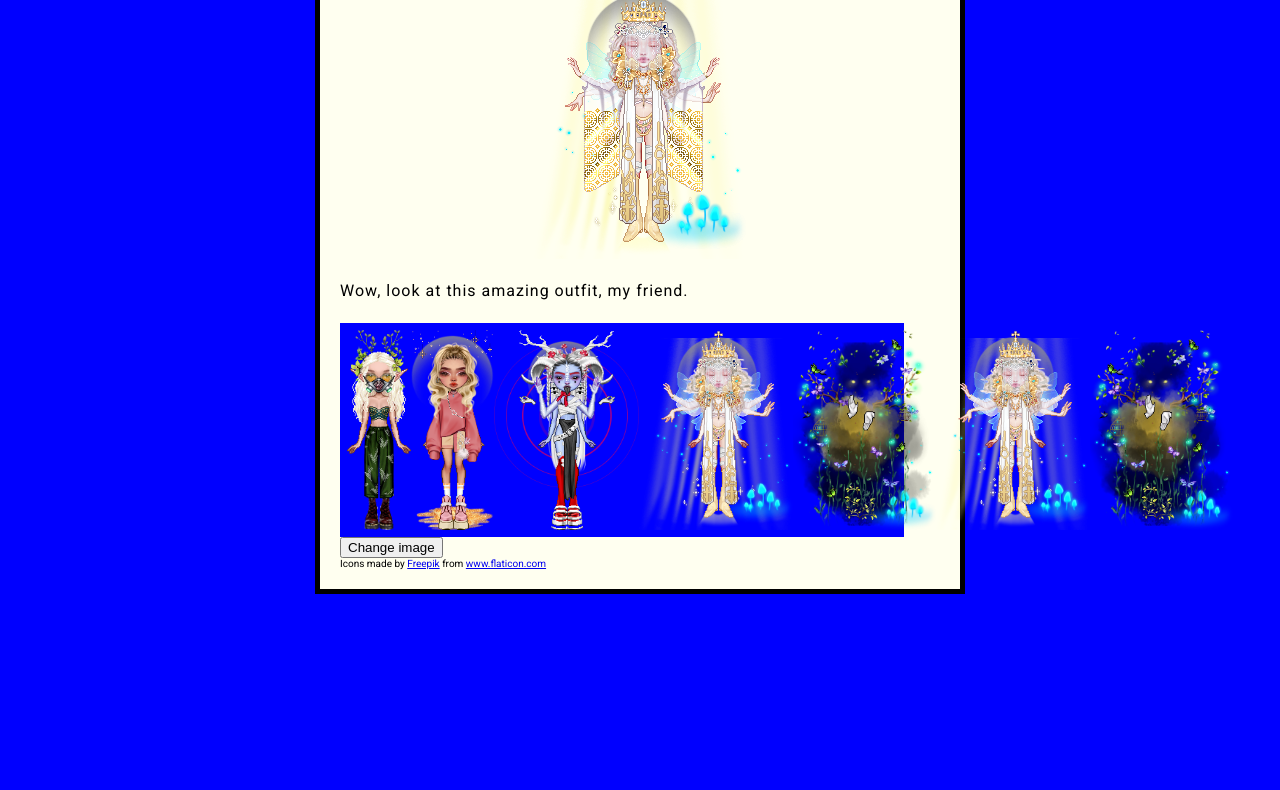
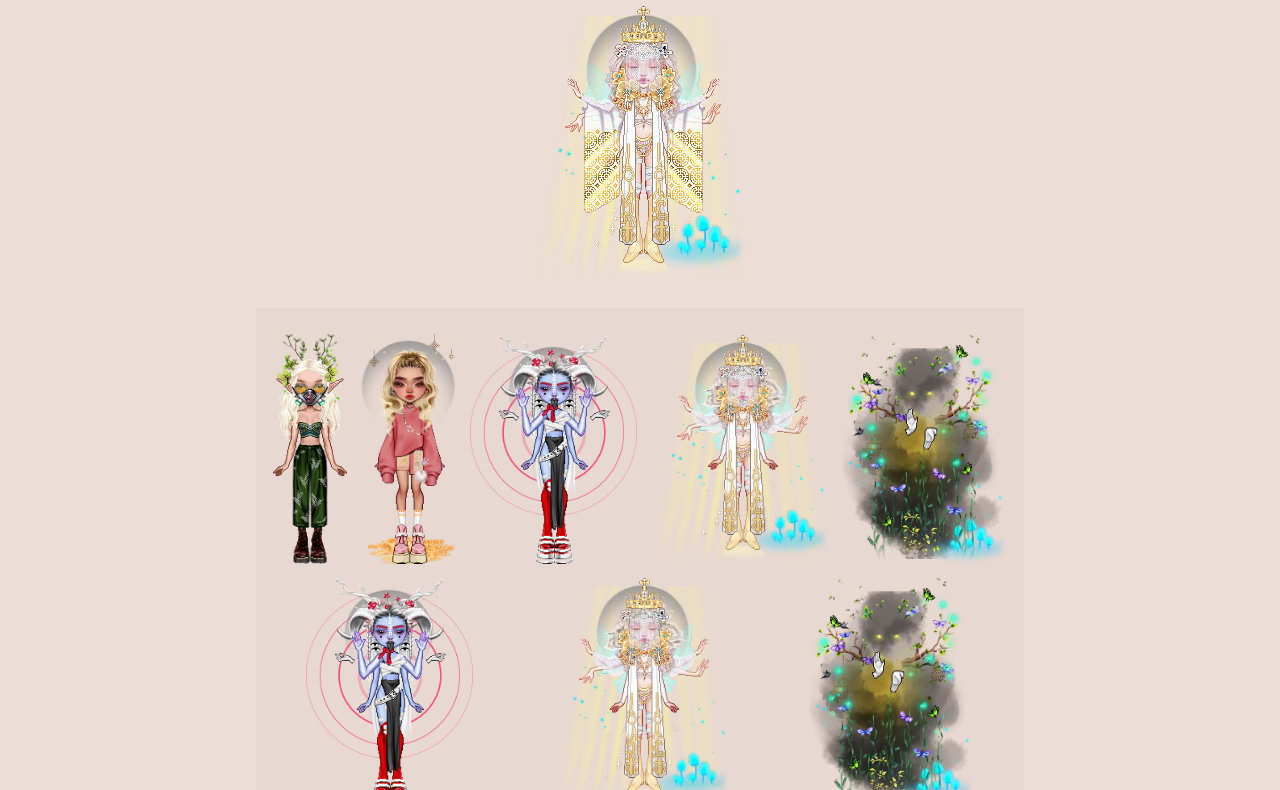
Before and after one commit to ColePfeiffer/vp_showcaser, a plain HTML site: page index.html in a window 1280 px wide. Shown: the part 79-869 px from the top of the page. Before the commit the page ends 800 px from the top, so only its background shows below. Drawn offline with Linux system fonts and the light colour scheme.

Commit message:
got flexbox to work

```diff
--- a/index.html
+++ b/index.html
@@ -3,56 +3,60 @@
   <head>
     <meta charset="utf-8">
     <html lang="en-US">
-    <link href="styles/style.css" rel="stylesheet">
+    <link href="styles/style_vp.css" rel="stylesheet">
     <link href="https://fonts.googleapis.com/css?family=Roboto&display=swap" rel="stylesheet">
     <link rel="icon" href="images/favicon.png">
-
-    <title>Look Show Caser</title>
+    <title>Look Showcaser</title>
   </head>
   <body>
-
-    <!-- <p>comment block</p> -->
-    <header>
-      <h1>Look Show Caser</h1>
+    <header id="main-header">
+      <div class="container">
+        <h1>Look Showcaser</h1>
+      </div>
     </header>
 
     <main>
-      <img src="images/277172289113072019012526.png" alt="My test image">
-
-      <div class="case">
-        <p>Wow, look at this amazing outfit, my friend.</p>
-
-        <div class="images">
+      <div class="container">
+        <section id="main-view">
+          <img src="images/277172289113072019012526.png" alt="current_outfit">
+          </section>
+        </div>
 
 
-          <img src="images/avatarmanagement(2).png">
-          <img src="images/283447109115102019112423.png">
-          <img src="images/277179398123052019060105.png">
-          <img src="images/277179234105072019124458.png">
-          <img src="images/277176594115102019120614.png">
-          <img src="images/277179234105072019124458.png">
-          <img src="images/277176594115102019120614.png">
+      <div class="container">
+        <section id="gallery">
+          <div id="images">
+            <ul>
+              <li><img class="album" src="images/avatarmanagement(2).png"></li>
+              <li><img class="album" src="images/283447109115102019112423.png"></li>
+              <li><img class="album" src="images/277179398123052019060105.png"></li>
+              <li><img class="album" src="images/277179234105072019124458.png"></li>
+              <li><img class="album" src="images/277176594115102019120614.png"></li>
+              <li><img class="album" src="images/277179398123052019060105.png"></li>
+              <li><img class="album" src="images/277179234105072019124458.png"></li>
+              <li><img class="album" src="images/277176594115102019120614.png"></li>
+            </ul>
+          </div>
+          </section>
+      </div>
+
+      <aside id="sidebar">
+        <p>
+          lorem ipsum ... blablabla. Bla blabla.
+        </p>
+      </aside>
+    </main>
 
 
-          <!--
-          <ul>
-            <li><img src="images/avatarmanagement(2).png"></li>
-            <li><img src="images/283447109115102019112423.png"></li>
-            <li><img src="images/277179398123052019060105.png"></li>
-            <li><img src="images/277179234105072019124458.png"></li>
-            <li><img src="images/277176594115102019120614.png"></li>
-          </ul>-->
 
-        </div>
 
-        <button>Change image</button>
 
-      </div>
-    </main>
-
-    <footer>
-      <div>Icons made by <a href="https://www.flaticon.com/authors/freepik" title="Freepik">Freepik</a> from <a href="https://www.flaticon.com/"             title="Flaticon">www.flaticon.com</a></div>
-    </footer>
+    <footer id="main-footer">
+      <p>Cool...</p>
+      <p>Icons made by
+        <a href="https://www.flaticon.com/authors/freepik" title="Freepik">Freepik</a> from <a href="https://www.flaticon.com/"             title="Flaticon">www.flaticon.com</a></div>
+      </p>
+      </footer>
 
     <script src="scripts/main.js"></script>
   </body>
--- a/scripts/main.js
+++ b/scripts/main.js
@@ -1,16 +1,22 @@
-let button = document.querySelector('button');
-let image = document.querySelector('img');
+let m_image = document.querySelector('img');
+let images = document.getElementsByClassName('album');
 
-image.onclick = function(){
-    let src = image.getAttribute('src');
-    if(src === 'images/277172289113072019012526.png'){
-        image.setAttribute('src', 'images/277179398123052019060105.png');
-    } else{
-        image.setAttribute('src', 'images/277172289113072019012526.png');
+console.log(images);
+
+for (let img of images){
+    img.onclick = function(){
+        let src = img.getAttribute('src');
+        m_image.setAttribute('src', src);
+        //console.log("lol", src);
     }
-
 }
 
 /*
-Kommentare sind toll.
-*/
+m_image.onclick = function(){
+    let src = m_image.getAttribute('src');
+    if(src === 'images/277172289113072019012526.png'){
+        m_image.setAttribute('src', 'images/277179398123052019060105.png');
+    } else{
+        m_image.setAttribute('src', 'images/277172289113072019012526.png');
+    }
+}*/
--- a/styles/style_vp.css
+++ b/styles/style_vp.css
@@ -1,5 +1,5 @@
 body{
-    background-color: lightblue;
+    background-color: #ecddd6;
     color: #555555;
     font-family: Arial, Helvetica, sans-serif;
     font-size: 16px;
@@ -8,16 +8,49 @@ body{
 }
 
 .container{
-    width:80%;
+    width:60%;
     margin:auto;
     overflow:hidden;
+
 }
 
 #main-header{
-    background-color: coral;
-    color: #ffffff;
+    background-color: #191716;
+    color: #CEFF1A;
 }
 
-#intro{
-    background-color: beige;
+#main-view{
+
+    text-align: center;
+    margin-left: auto;
+    margin-right: auto;
+    margin-top: 1em;
+    padding-bottom: 20px;
+
+
 }
+
+#images{
+    background-color:rgba(189, 170, 170, 0.096);
+    padding: 10px;
+}
+
+#images li{
+    margin-left: auto;
+    margin-right: auto;
+    padding-bottom: 5px;
+}
+
+
+#images img{
+    height: 230px;
+}
+
+#images ul{
+    display: flex;
+    flex-direction: row;
+    flex-wrap: wrap;
+    padding: 0;
+    list-style:none;
+
+}
```
Also changed, not shown: fromwebflow.html (added, +1 -0 lines), vp.html (deleted, +0 -68 lines).
